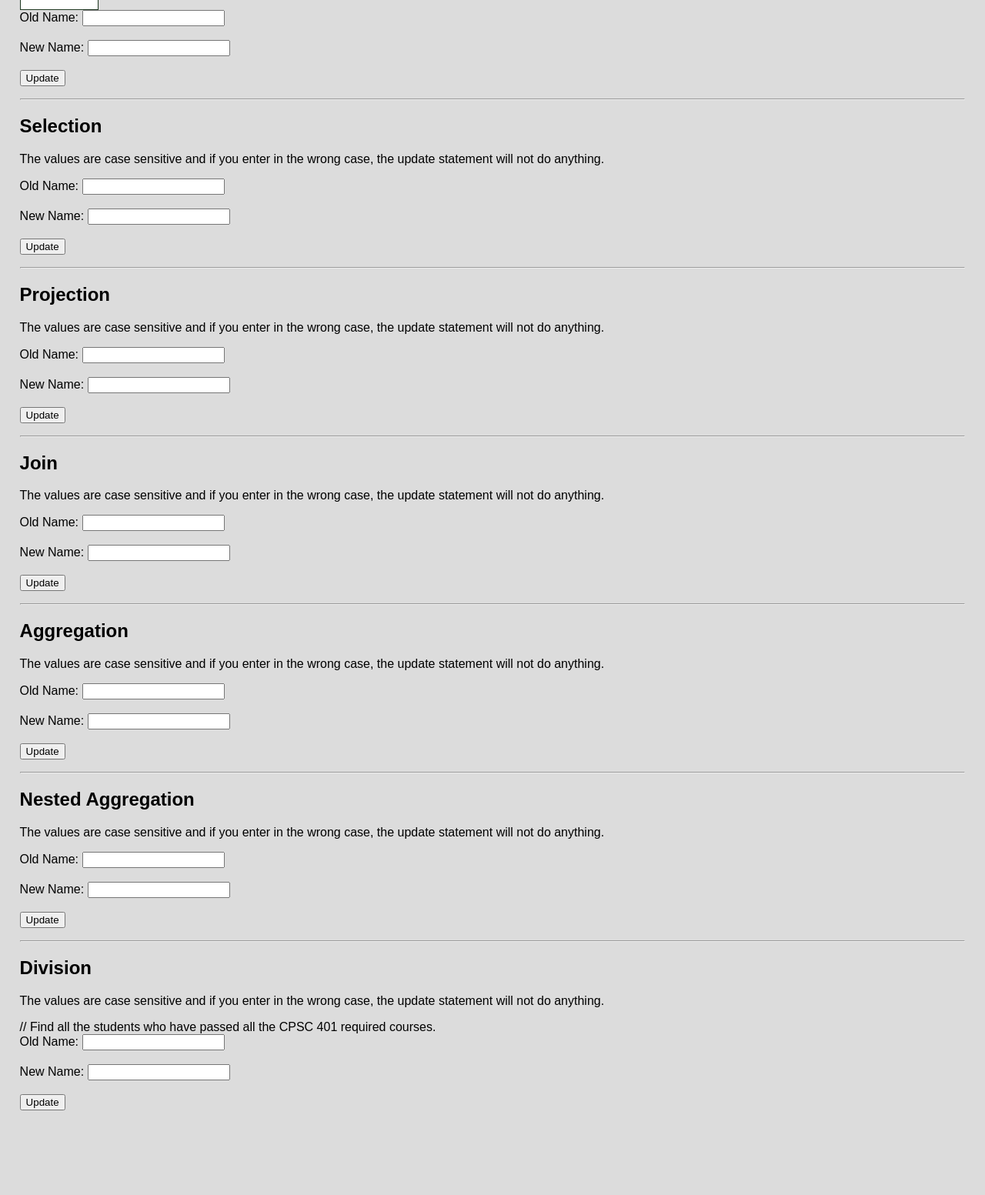
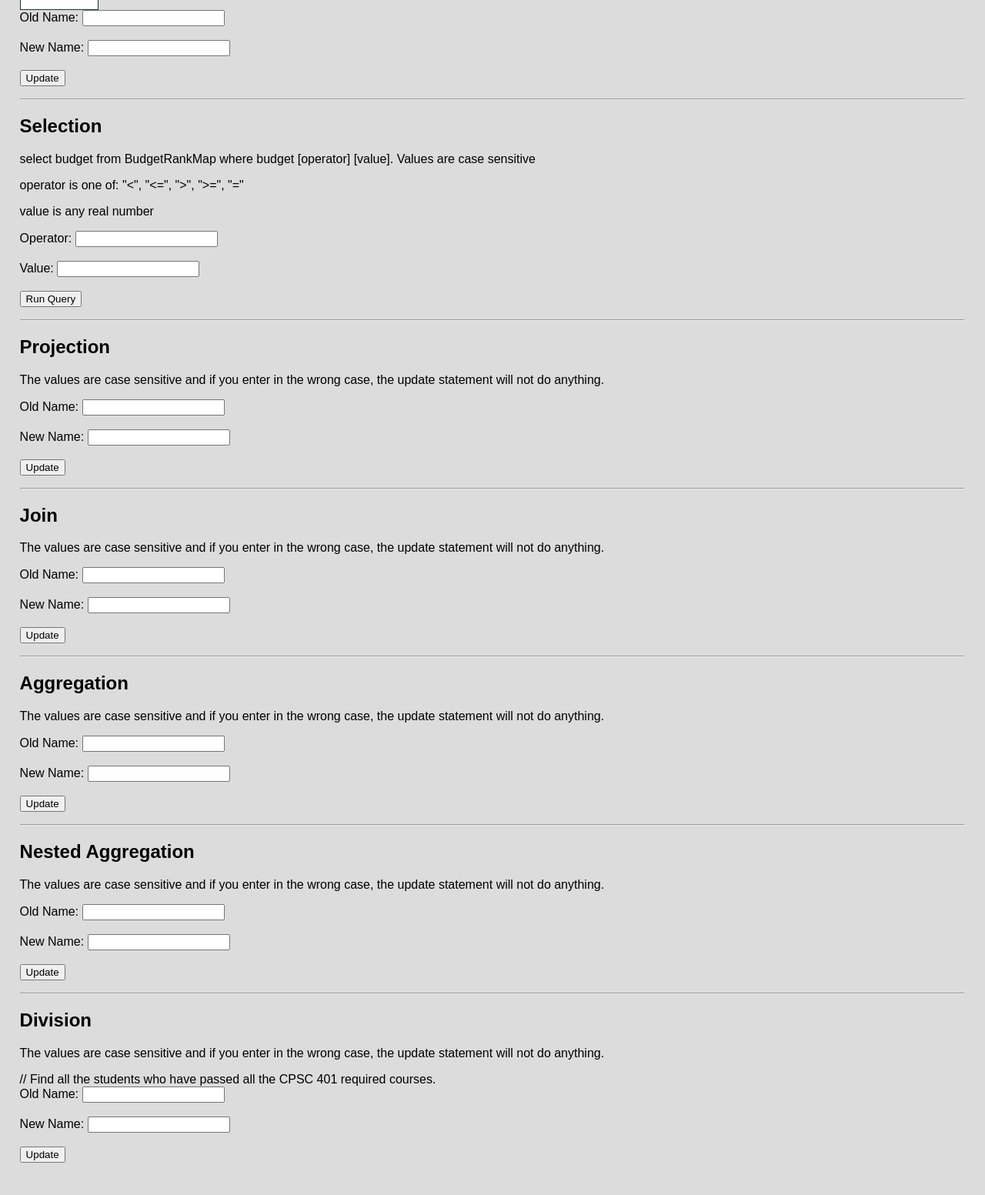
Before and after one commit to edvinkeskin/oryza_sativa_project, a PHP site: page / in a window 1280 px wide. Shown: the part 706-2259 px from the top of the page at 77% size. Before the commit the page ends 2149 px from the top, so only its background shows below. Run offline with PHP 8.4, Linux system fonts and the light colour scheme.

Commit message:
setting Oracle credentials to Luke's and implementing selection

```diff
--- a/my_app/public/index.php
+++ b/my_app/public/index.php
@@ -248,16 +248,22 @@
         <hr>
 
         <h2>Selection</h2>
-        <p>The values are case sensitive and if you enter in the wrong case, the update statement will not do anything.
+        <p>select budget from BudgetRankMap where budget [operator] [value]. Values are case sensitive
+        </p>
+        <p>operator is one of: "<", "<=", ">", ">=", "="
+        </p>
+        <p>value is any real number
         </p>
 
-        <form method="POST" action="index.php">
+        <form method="GET" action="index.php">
             <!--refresh page when submitted-->
             <input type="hidden" id="selectionRequest" name="selectionRequest">
-            Old Name: <input type="text" name="oldName"> <br><br>
-            New Name: <input type="text" name="newName"> <br><br>
 
-            <input type="submit" value="Update" name="updateSubmit">
+            Operator: <input type="text" name="selectionOperator"> <br><br>
+
+            Value: <input type="text" name="selectionValue"> <br><br>
+
+            <input type="submit" value="Run Query" name="selectionSubmit">
             <p></p>
         </form>
 
@@ -360,7 +366,7 @@
         }
 
         function executePlainSQL($cmdstr) { //takes a plain (no bound variables) SQL command and executes it
-            //echo "<br>running ".$cmdstr."<br>";
+            echo "<br>running ".$cmdstr."<br>";
             global $db_conn, $success;
 
             $statement = OCIParse($db_conn, $cmdstr);
@@ -436,7 +442,7 @@
 
             // Your username is ora_(CWL_ID) and the password is a(student number). For example,
 			// ora_platypus is the username and a12345678 is the password.
-            $db_conn = OCILogon("ora_cwl", "a12345678", "dbhost.students.cs.ubc.ca:1522/stu");
+            $db_conn = OCILogon("ora_hl2001", "a66620923", "dbhost.students.cs.ubc.ca:1522/stu");
 
             if ($db_conn) {
                 debugAlertMessage("Database is Connected");
@@ -505,6 +511,31 @@
             }
         }
 
+        function handleSelectionRequest() {
+            global $db_conn;
+
+            $operator = $_GET['selectionOperator'];
+            $value = $_GET['selectionValue'];
+
+            // you need the wrap the old name and new name values with single quotations
+            // executePlainSQL("UPDATE demoTable SET name='" . $new_name . "' WHERE name='" . $old_name . "'");
+            $result = executePlainSQL("SELECT LM_rank, budget FROM RankBudgetMap WHERE budget${operator}${value}");
+
+            echo "<br>Retrieved data from Selection Request:<br>";
+            echo "<table>";
+            echo "<tr><th>LM_rank</th><th>Budget</th></tr>";
+
+            while ($row = OCI_Fetch_Array($result, OCI_BOTH)) {
+                echo "<tr><td>" . $row["LM_RANK"] . "</td><td>" . $row["BUDGET"] . "</td></tr>"; //or just use "echo $row[0]"
+                // Can also do:
+                // echo "<tr><td>" . $row[0] . "</td><td>" . $row[1] . "</td></tr>";
+            }
+
+            echo "</table>";
+            OCICommit($db_conn);
+
+        }
+
         // HANDLE ALL POST ROUTES
 	// A better coding practice is to have one method that reroutes your requests accordingly. It will make it easier to add/remove functionality.
         function handlePOSTRequest() {
@@ -527,6 +558,8 @@
             if (connectToDB()) {
                 if (array_key_exists('countTuples', $_GET)) {
                     handleCountRequest();
+                } else if (array_key_exists('selectionRequest', $_GET)) {
+                    handleSelectionRequest();
                 }
 
                 disconnectFromDB();
@@ -535,7 +568,7 @@
 
 		if (isset($_POST['reset']) || isset($_POST['updateSubmit']) || isset($_POST['insertSubmit'])) {
             handlePOSTRequest();
-        } else if (isset($_GET['countTupleRequest'])) {
+        } else if (isset($_GET['selectionSubmit'])) {
             handleGETRequest();
         }
 		?>
```
